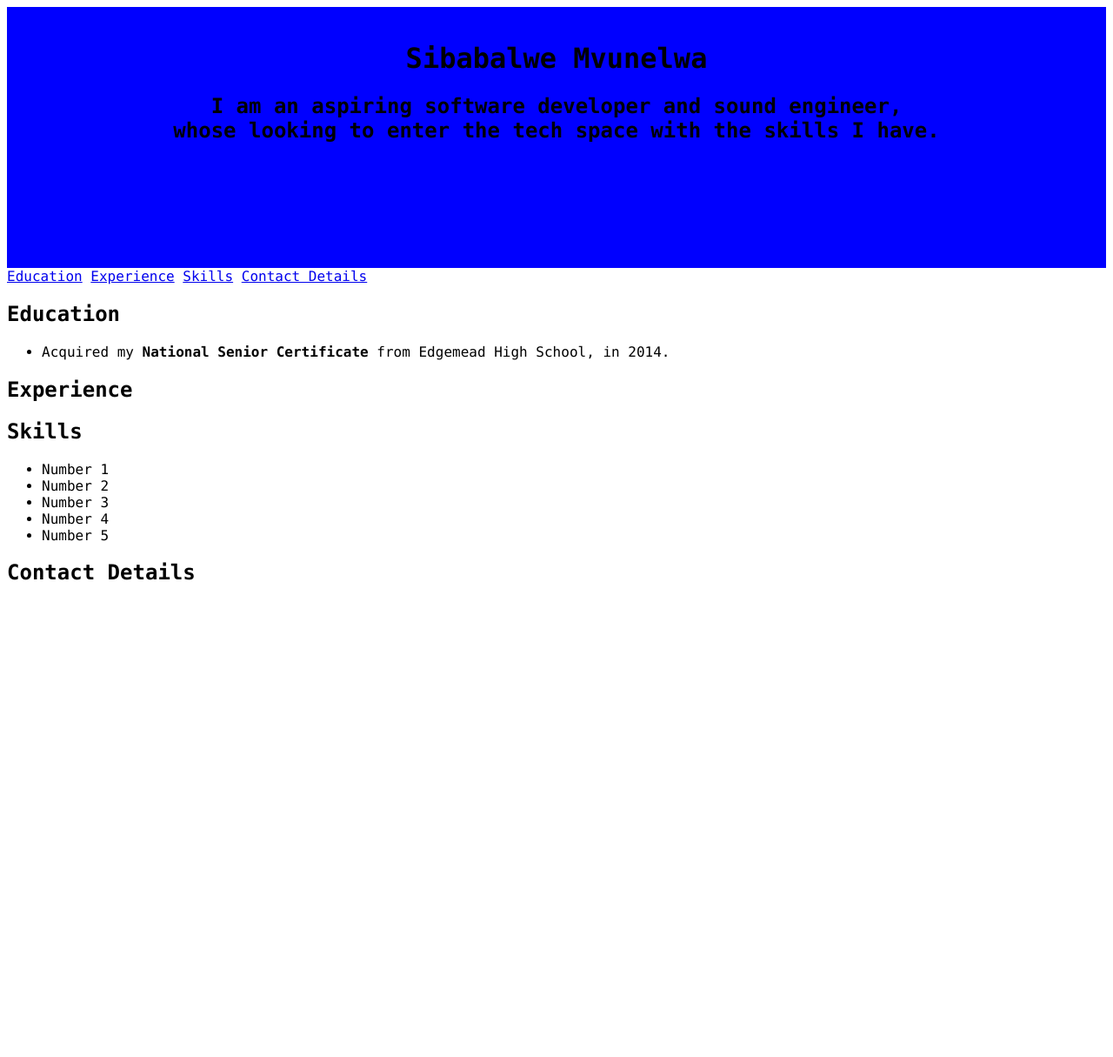
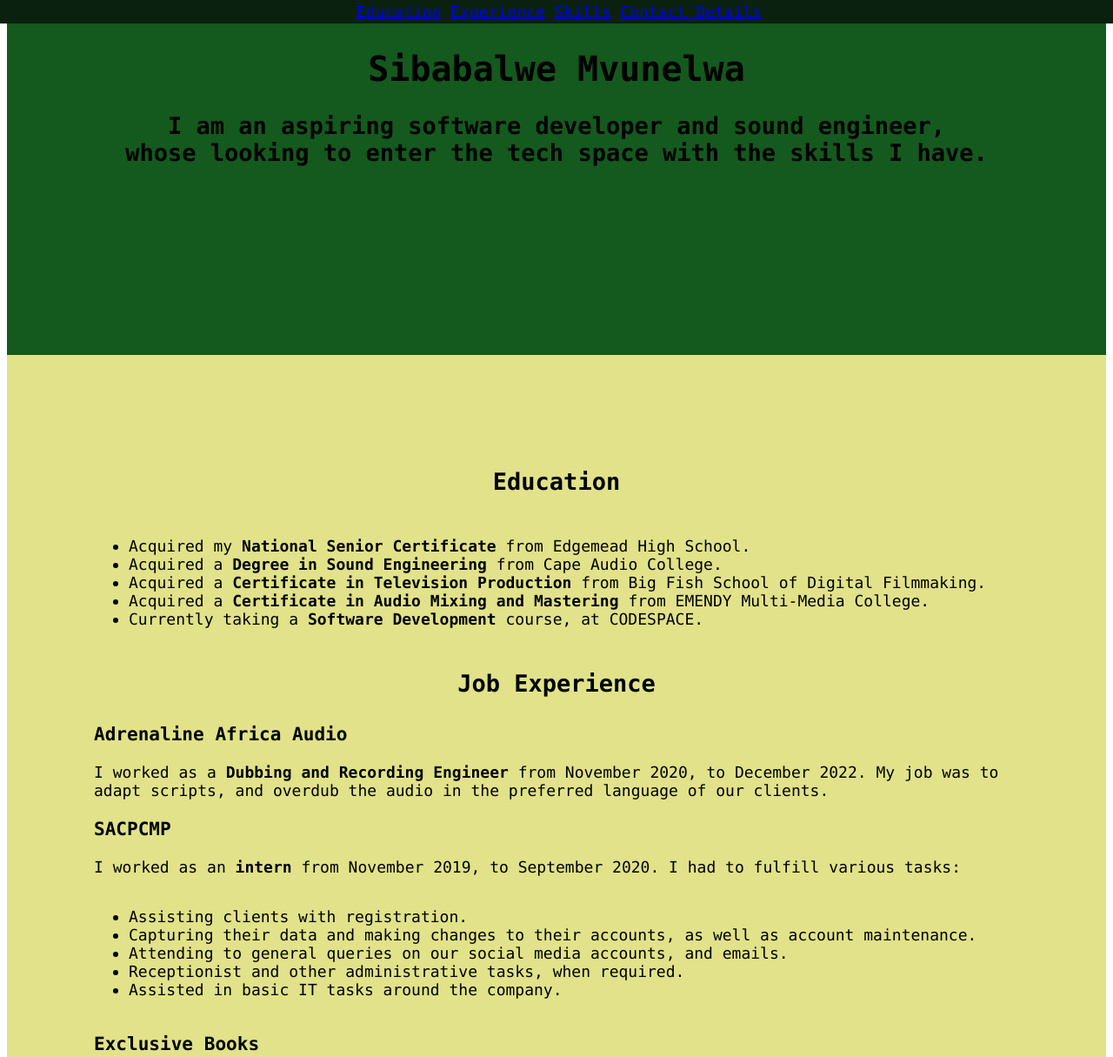
Before and after one commit to SibabalweMvunelwa/digital-resume, a plain HTML site: page index.html in a window 1280 px wide. Shown: the top 1215 px of the page at 87% size. Before the commit the page ends 800 px from the top, so only its background shows below. Drawn offline with Linux system fonts and the light colour scheme.

Commit message:
Commit 2: Added all the text and started styling.

```diff
--- a/CSS/stylesheet.css
+++ b/CSS/stylesheet.css
@@ -1,14 +1,52 @@
 body {
     font-family: monaco, "Times New Roman", monospace;
+    font-size: large;
+}
+.navigation {
+    background-color: #0A210F;
+    color: white;
+    position: fixed;
+    top: 0px;
+    left: 0px;
+    border-radius: 0;
+    width: 100%;
+    z-index: 1;
+    padding: 3px;
+}
+
+#name {
+    font-size: 40px;
 }
 
 header {
-    height: 300px;
-    background-color: #0000ff;
+    height: 400px;
+    background-color: #14591D;
     text-align: center;
+    align-items: center;
+    justify-content: center;
+    margin: 0px;
+}
+
+article {
+    background-color: #E1E289;
+    margin: 0px;
+    padding: 100px;
     align-items: center;
     justify-content: center;
 }
 
-.portrait {
+.list {
+        display: inline-block;
+        text-align: left;
 }
+
+.heading {
+    text-align: center;
+    margin: 30px;
+}
+
+footer {
+    background-color: #99AA38;
+    margin: 0px;
+    padding: 5px;
+}
--- a/index.html
+++ b/index.html
@@ -2,7 +2,7 @@
 <html lang="en">
 
 <head>
-    <title>Siba's First Digital Resume</title>
+    <title>FT02301_GroupB_SibabalweMvunelwa_PF1</title>
     <link rel="stylesheet" type="text/css" href="css/stylesheet.css">
     <meta name="viewport" content="width=device-width, initial-scale=1.0">
     </linkrel>
@@ -11,50 +11,88 @@
 <body>
 
  <header>
+
+  <div class="navigation">
+    <nav name="Sibabalwe Mvunelwa">
+     <a href="#education">Education</a>
+     <a href="#experience">Experience</a>
+     <a href="#skills">Skills</a>
+     <a href="#contact">Contact Details</a>
+    </nav>
+  </div>
+
     <picture id="portrait">
         <source>
         <source>
         <img src="">
     </picture>
 
-  <h1>Sibabalwe Mvunelwa</h1>
+  <h1 id="name">Sibabalwe Mvunelwa</h1>
    <h2>I am an aspiring software developer and sound engineer,</br>
-    whose looking to enter the tech space with the skills I have.
+       whose looking to enter the tech space with the skills I have.
    </h2>
  </header>
 
  <article>
-  <div class="navigation">
-   <nav>
-    <a href="#education">Education</a>
-    <a href="#experience">Experience</a>
-    <a href="#skills">Skills</a>
-    <a href="#contact">Contact Details</a>
-   </nav>
-  </div>
-
   <div class="Education">
-   <h2 id="education">Education</h2>
-     <ul>
-      <li>Acquired my <b>National Senior Certificate</b> from Edgemead High School, in 2014.</li>
+   <h2 id="education" class="heading">Education</h2>
+     <ul class="list">
+      <li>Acquired my <b>National Senior Certificate</b> from Edgemead High School.</li>
+      <li>Acquired a <b>Degree in Sound Engineering</b> from Cape Audio College.</li>
+      <li>Acquired a <b>Certificate in Television Production</b> from  Big Fish
+        School of Digital Filmmaking.</li>
+      <li>Acquired a <b>Certificate in Audio Mixing and Mastering</b> from EMENDY Multi-Media College.</li>
+      <li>Currently taking a <b>Software Development</b> course, at CODESPACE.</li>
      </ul>
   </div>
 
   <div class="Experience">
-   <h2 id="experience">Experience</h2>
-    <p>
+   <h2 id="experience" class="heading">Job Experience</h2>
 
-    </p>
+    <h3>Adrenaline Africa Audio</h3>
+     <p>I worked as a <b>Dubbing and Recording Engineer</b> from November 2020, to December 2022.
+        My job was to adapt scripts, and overdub the audio in the preferred language of our clients.
+     </p>
+
+     <h3>SACPCMP</h3>
+     <p>I worked as an <b>intern</b> from November 2019, to September 2020.
+        I had to fulfill various tasks:
+     </p>
+     <ul class="list">
+      <li>Assisting clients with registration.</li>
+      <li>Capturing their data and making changes to their accounts, as well as account maintenance.</li>
+      <li>Attending to general queries on our social media accounts, and emails.</li>
+      <li>Receptionist and other administrative tasks, when required.</li>
+      <li>Assisted in basic IT tasks around the company.</li>
+     </ul>
+
+     <h3>Exclusive Books</h3>
+      <p>I worked as a <b>Night-Staff Bookseller</b>, until I was eventually promoted to <b>Supervisor</b>; from July 2015 to November 2019.
+         I had to fulfill various tasks:
+      </p>
+      <ul class="list">
+       <li>Customer service</li>
+       <li>Cashier</li>
+       <li>Restocking</li>
+       <li>Monitoring and Supervising employees</li>
+       <li>Ensuring all tasks given on shift were taken care of</li>
+      </ul>
   </div>
 
   <div class="Skills">
-   <h2 id="skills">Skills</h2>
-    <ul>
-      <li>Number 1</li>
-      <li>Number 2</li>
-      <li>Number 3</li>
-      <li>Number 4</li>
-      <li>Number 5</li>
+   <h2 id="skills" class="heading">Skills</h2>
+    <ul class="list">
+      <li>Excellent Customer Service
+      <li>Studio Recording, Mixing and Mastering</li>
+      <li>Radio Advertisement Production</li>
+      <li>On-Air Radio Engineering</li>
+      <li>Audio-Visual Post Production (this includes dubbing, dialogue recording
+          and lip-syncing)</li>
+      <li>Field Recording (On-Set Film Recording)</li>
+      <li>Live Sound Event Set-Up</li>
+      <li>Vision Control Console Operation</li>
+      <li>Vision Mixing Console Operation</li>
+      <li>Basic Camera Operation</li>
     </ul>
   </div>
 
@@ -64,6 +102,10 @@
  <footer>
   <div class="Contact">
     <h2 id="contact">Contact Details</h2>
+    <ul>
+      <li>Number: 084 538 9432</li>
+      <li>Email: sibabalwemvunelwa@gmail.com</li>
+    </ul>
   </div>
  </footer>
 
```
